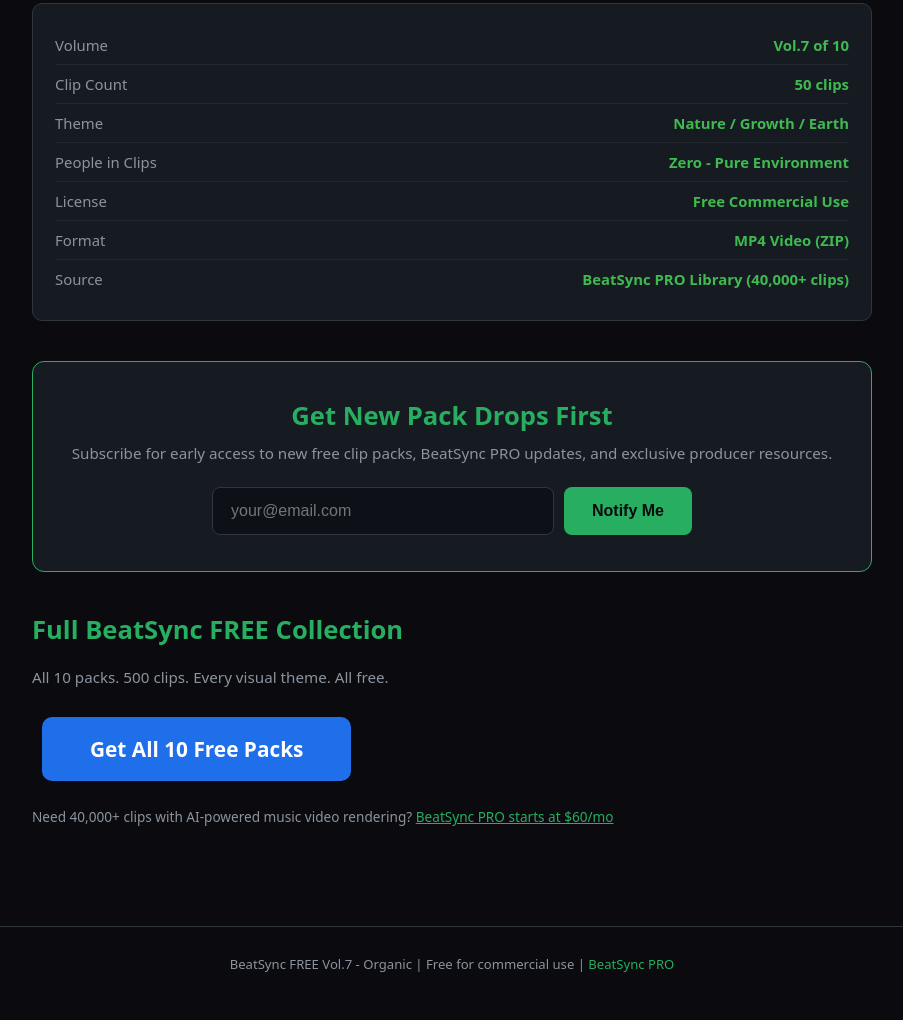
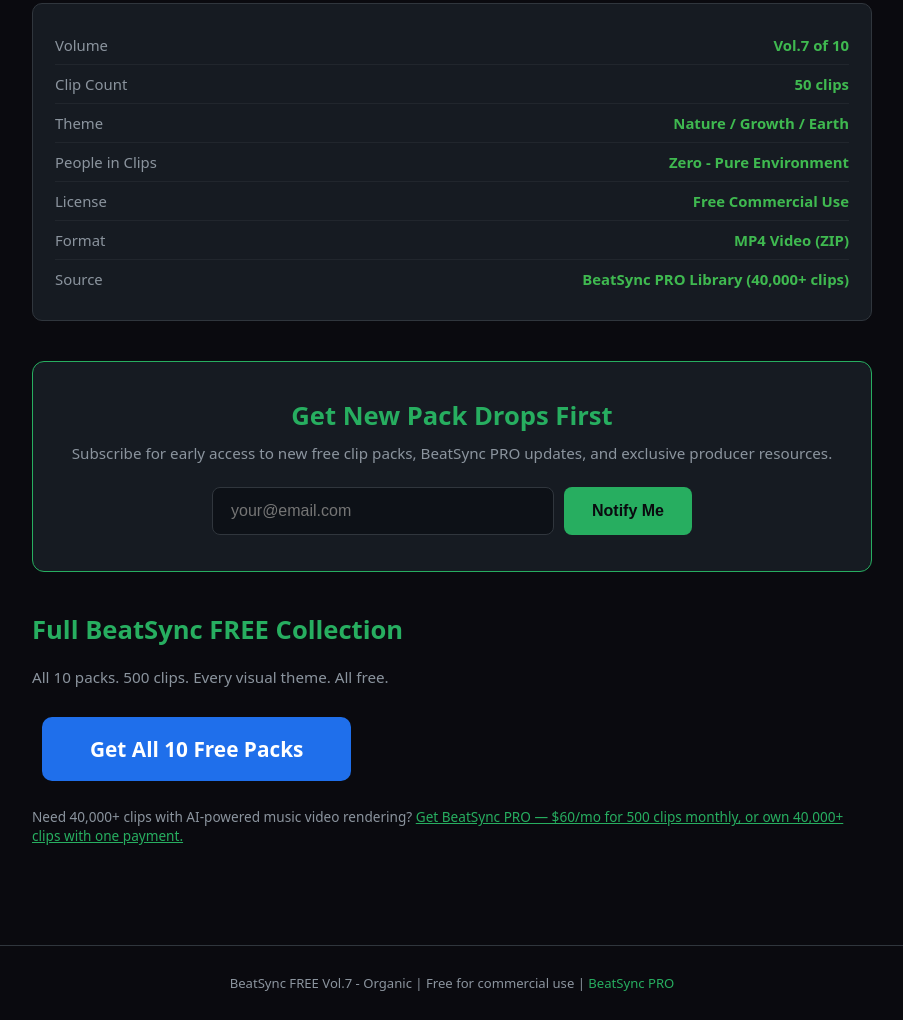
Before and after one commit to pachote/beatsync-free-organic-clips, a plain HTML site: page docs/index.html in a window 1280 px wide. Shown: the part 944-1964 px from the top of the page, without its empty margins (188-1091 px from the left). Drawn offline with Linux system fonts and the light colour scheme.

Commit message:
fix: update BeatSync PRO pricing CTA — show both monthly and lifetime options

```diff
--- a/docs/index.html
+++ b/docs/index.html
@@ -107,7 +107,7 @@
   <a href="https://beatsyncpro.ai/free-packs" class="cta-big" style="display:inline-block">Get All 10 Free Packs</a>
   <p style="color:#8b949e;font-size:0.85em;margin-top:16px">
     Need 40,000+ clips with AI-powered music video rendering?
-    <a href="https://beatsyncpro.ai" style="color:#27ae60">BeatSync PRO starts at $60/mo</a>
+    <a href="https://beatsyncpro.ai/pricing.html" style="color:#27ae60">Get BeatSync PRO &mdash; $60/mo for 500 clips monthly, or own 40,000+ clips with one payment.</a>
   </p>
 
 </div>
```
